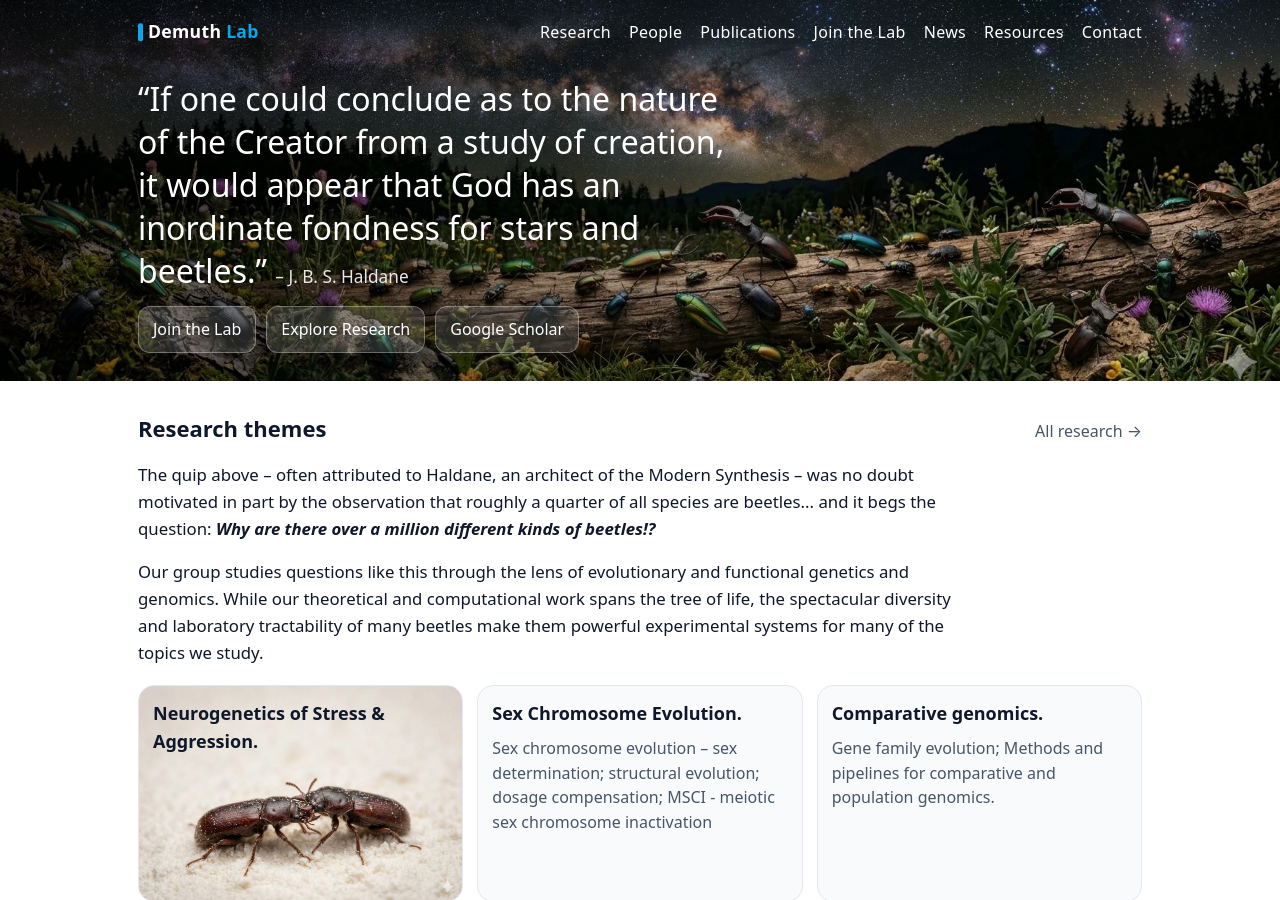
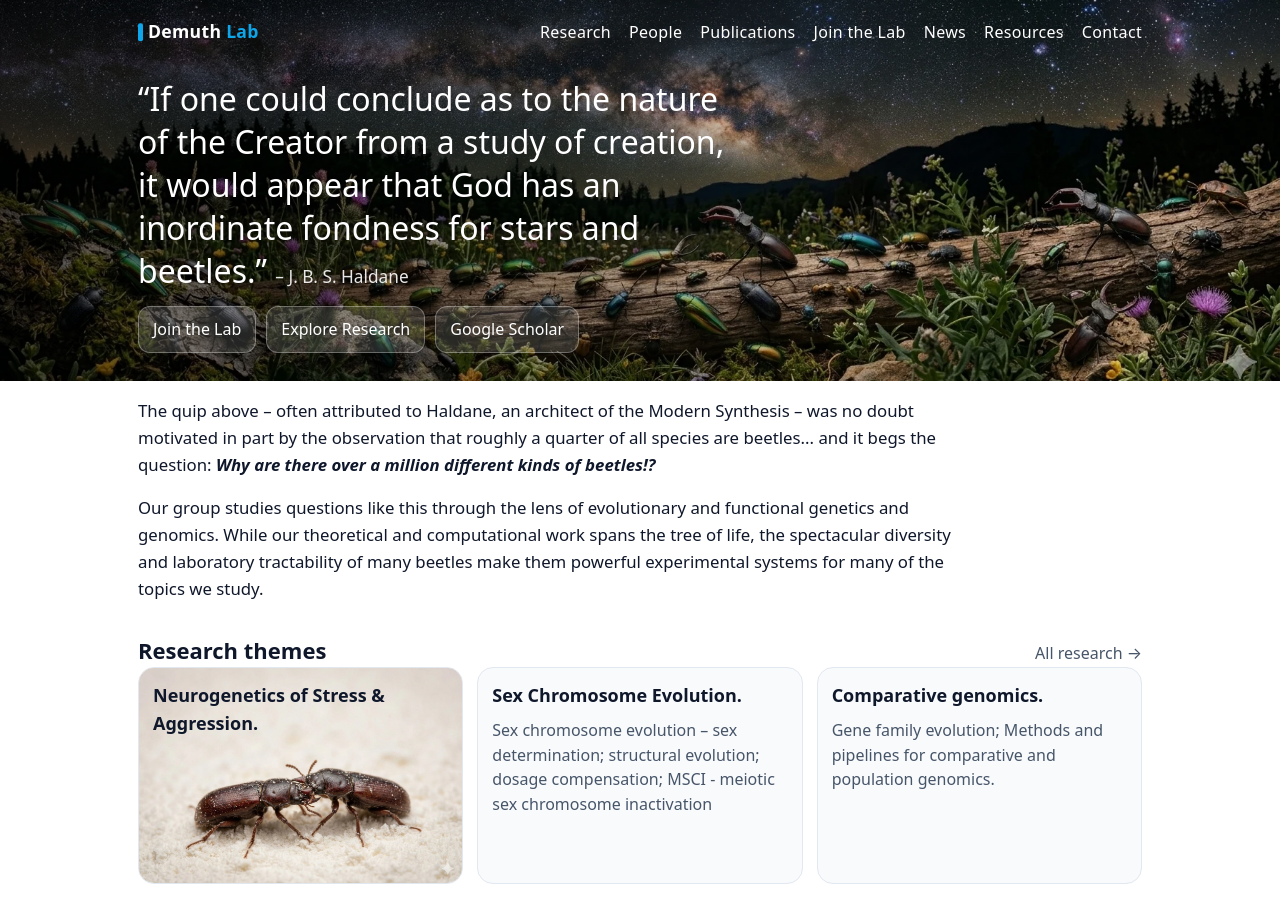
Before and after one commit to demuth-lab/demuth-lab.github.io, a Jekyll site: the page built from index.md, in a window 1280 px wide and 900 px high. Built offline with Jekyll 4.4.1, drawn with Linux system fonts in a browser that asks for light colours.

Commit message:
Update index.md

```diff
--- a/index.md
+++ b/index.md
@@ -23,17 +23,17 @@ show_title: false
   </div>
 </section>
 
-<div class="section-title">
-  <h2>Research themes</h2>
-  <a class="muted" href="{{ '/research/' | relative_url }}">All research →</a>
-</div>
-
 <div class="research-intro">
 <p>The quip above – often attributed to Haldane, an architect of the Modern Synthesis – was no doubt motivated in part by the observation that roughly a quarter of all species are beetles... and it begs the question:<strong><em> Why are there over a million different kinds of beetles!?</em></strong></p>
 
 <p>
 Our group studies questions like this through the lens of evolutionary and functional genetics and genomics. While our theoretical and computational work spans the tree of life, the spectacular diversity and laboratory tractability of many beetles make them powerful experimental systems for many of the topics we study.
 </p>
+</div>
+
+<div class="section-title">
+  <h2>Research themes</h2>
+  <a class="muted" href="{{ '/research/' | relative_url }}">All research →</a>
 </div>
 
 <div class="cards">
```
